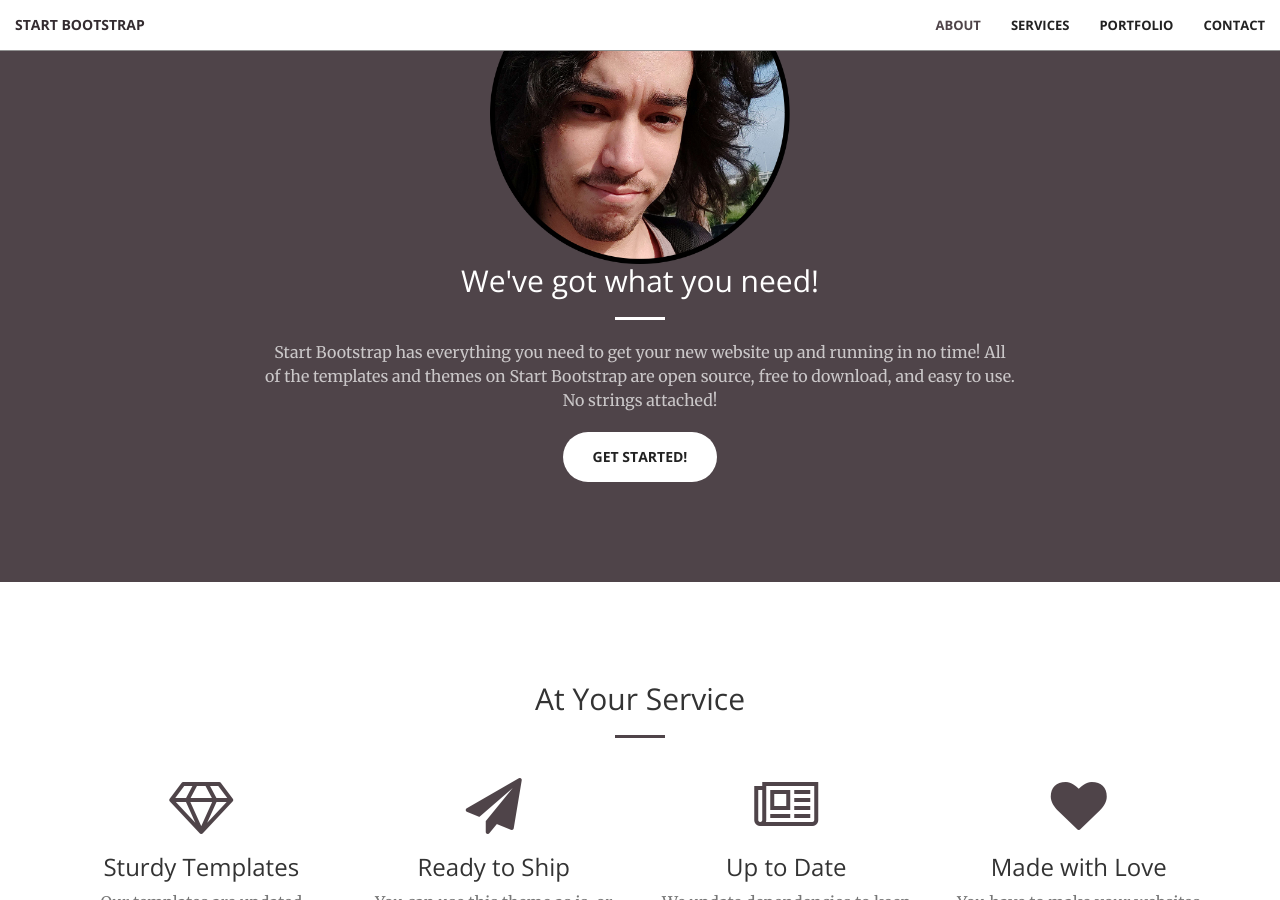
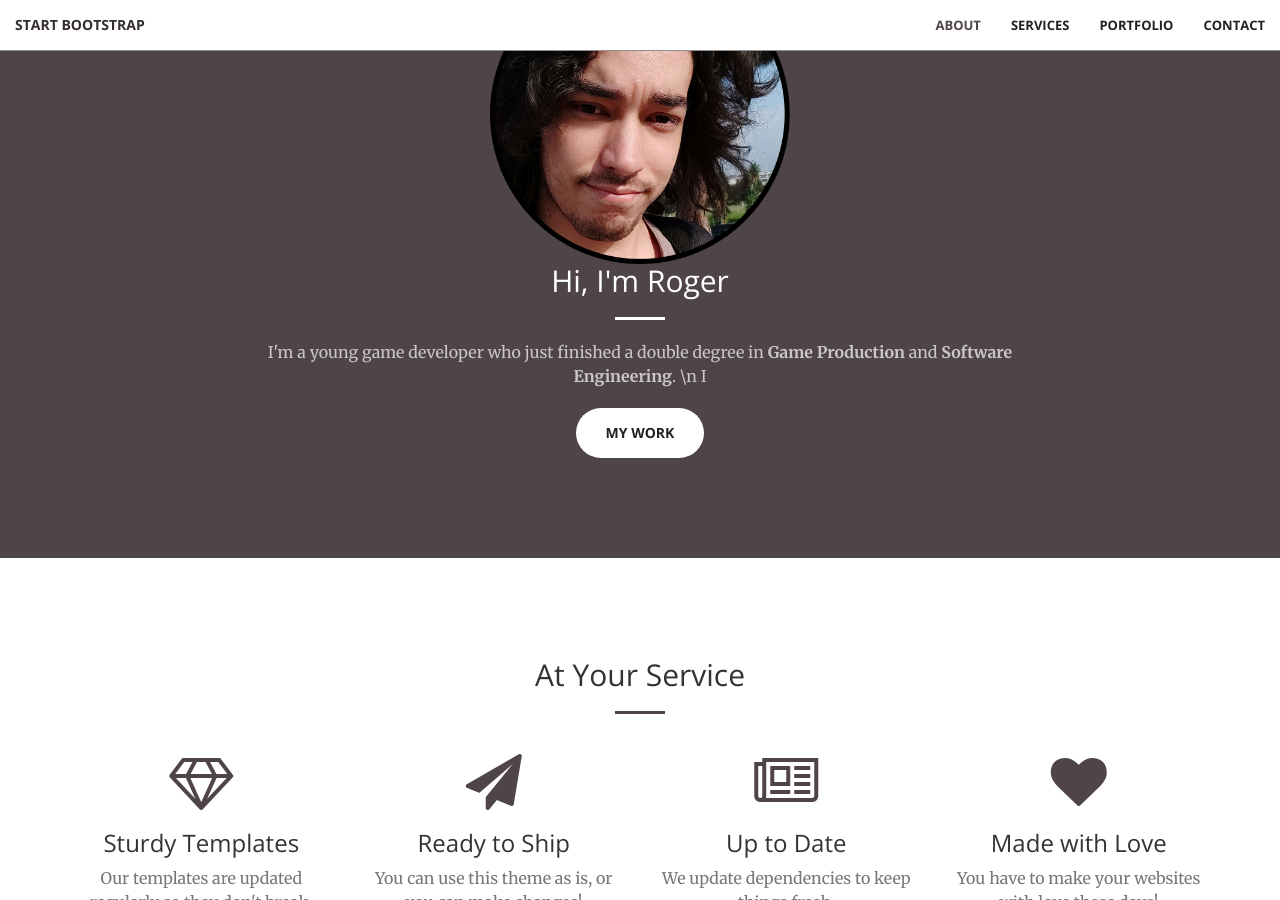
Before and after one commit to Ryuggha/ryuggha.github.io, a Jekyll site: the page built from index.html, in a window 1280 px wide and 900 px high, scrolled down 1036 px. Built offline with Jekyll 4.4.1, drawn with Linux system fonts in a browser that asks for light colours.

Commit message:
call to action update

```diff
--- a/_includes/call-to-action.html
+++ b/_includes/call-to-action.html
@@ -3,10 +3,11 @@
         <div class="row">
             <div class="col-lg-8 col-lg-offset-2 text-center">
                 <img src="img/portrait.png" alt="Portrait" style="width:300px;height:300px;"">
-                <h2 class="section-heading">We've got what you need!</h2>
+                <h2 class="section-heading">Hi, I'm Roger</h2>
                 <hr class="light">
-                <p class="text-faded">Start Bootstrap has everything you need to get your new website up and running in no time! All of the templates and themes on Start Bootstrap are open source, free to download, and easy to use. No strings attached!</p>
-                <a href="#" class="btn btn-default btn-xl">Get Started!</a>
+                <p class="text-faded">I'm a young game developer who just finished a double degree in <b>Game Production</b> and <b>Software Engineering</b>. \n
+                I </p>
+                <a href="#portfolio" class="btn btn-default btn-xl">My Work</a>
             </div>
         </div>
     </div>
```
